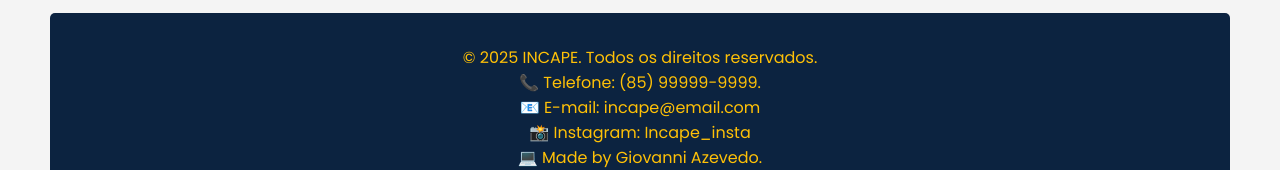
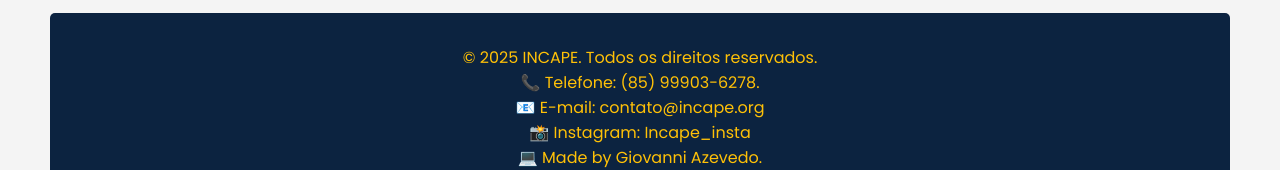
Before and after one commit to GiovanniAsantos/incape, a React (Vite) app: page / in a window 1280 px wide. Shown: the part 2728-2898 px from the top of the page. Built offline with nearby package versions, Linux system fonts and the light colour scheme.

Commit message:
ajuste nos contatos, número de celular e email de contato

```diff
--- a/src/Components/Footer/index.jsx
+++ b/src/Components/Footer/index.jsx
@@ -3,8 +3,8 @@
     return <>
     <div className="footerContainer">
     <p>© 2025 INCAPE. Todos os direitos reservados.</p>
-                <p>📞 Telefone: (85) 99999-9999.</p>
-                <p>📧 E-mail: incape@email.com</p>
+                <p>📞 Telefone: (85) 99903-6278.</p>
+                <p>📧 E-mail: contato@incape.org</p>
                 <p>📸 Instagram: Incape_insta</p>
                 <p>💻 Made by Giovanni Azevedo.</p>
                 <a
```
